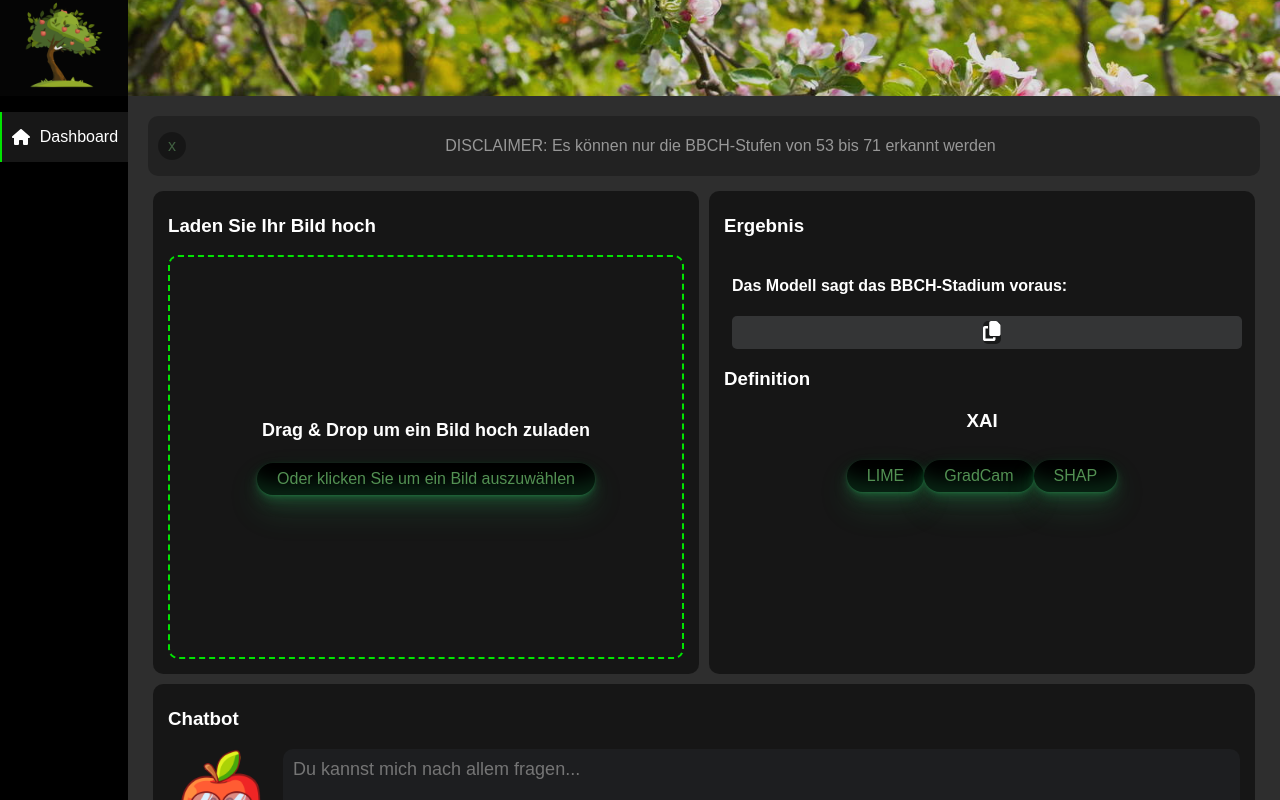
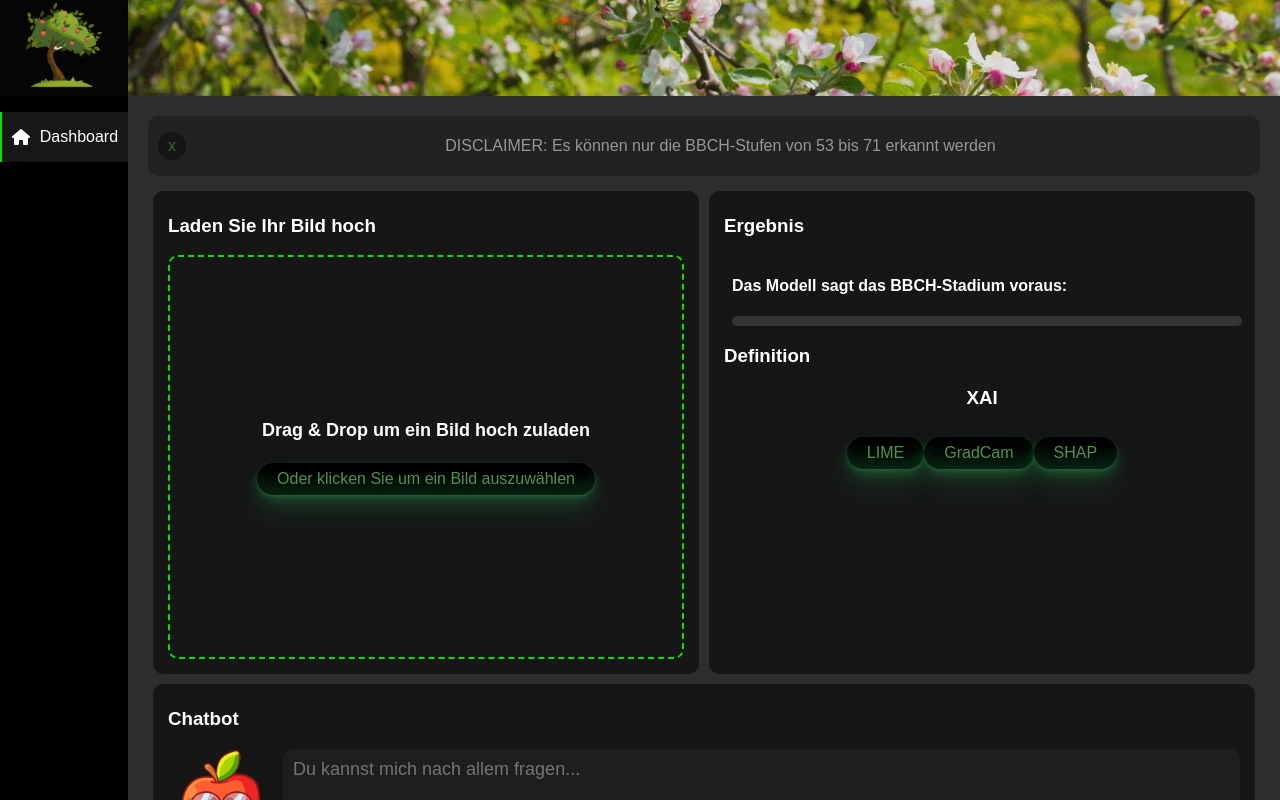
Before and after one commit to Martkx/apple_blossom, a React (Create React App) app in the folder web_app/: page / in a window 1280 px wide. Shown: the top 800 px of the page. Built offline with nearby package versions, Linux system fonts and the light colour scheme; no server answers.

Commit message:
remove copy

```diff
--- a/web_app/src/Components/dashboard.js
+++ b/web_app/src/Components/dashboard.js
@@ -164,9 +164,7 @@ function Dashboard() {
           <h3>Ergebnis</h3>
           <div className='result-container'>
               <div className='predicted_class'><h4>Das Modell sagt das BBCH-Stadium voraus:</h4>
-                  <div className='stage'>{predictedClass && ` ${predictedClass}`}
-                    <div className="copy-icon" onClick={() => copyText(predictedClass)}><FontAwesomeIcon icon={faCopy} /></div>
-                  </div>
+                  <div className='stage'>{predictedClass && ` ${predictedClass}`}</div>
               </div>
           </div>
           <div className='defintion'>
```
